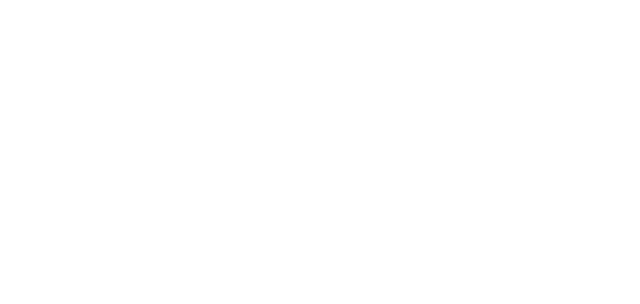
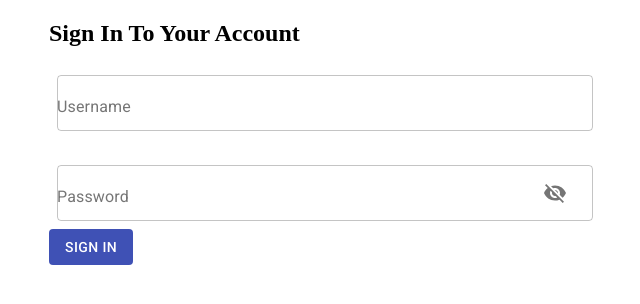
Before and after one commit to parent-tobias/openSky-task, a React (Create React App) app: page / in a window 1280 px wide. Shown: the top 304 px of the page, without its empty margins (315-955 px from the left). Built offline with nearby package versions, Linux system fonts and the light colour scheme.

Commit message:
simulate authentication on login page

```diff
--- a/package.json
+++ b/package.json
@@ -5,12 +5,14 @@
   "dependencies": {
     "@material-ui/core": "^4.11.3",
     "@material-ui/icons": "^4.11.2",
+    "@material-ui/lab": "^4.0.0-alpha.57",
     "@testing-library/jest-dom": "^5.11.4",
     "@testing-library/react": "^11.1.0",
     "@testing-library/user-event": "^12.1.10",
     "axios": "^0.21.1",
     "react": "^17.0.1",
     "react-dom": "^17.0.1",
+    "react-router-dom": "^5.2.0",
     "react-scripts": "4.0.2",
     "web-vitals": "^1.0.1"
   },
--- a/src/App.js
+++ b/src/App.js
@@ -1,7 +1,20 @@
+import { Container } from "@material-ui/core";
 import "./App.css";
+import { BrowserRouter as Router, Route, Switch } from "react-router-dom";
+import Login from "./components/Login";
+import HomePage from "./components/HomePage";
 
 const App = () => {
-  return <></>;
+  return (
+    <Router>
+      <Container>
+        <Switch>
+          <Route exact path="/" component={Login} />
+          <Route exact path="/homepage" component={HomePage} />
+        </Switch>
+      </Container>
+    </Router>
+  );
 };
 
 export default App;
--- /dev/null
+++ b/src/components/HomePage.js
@@ -0,0 +1,7 @@
+import React from "react";
+
+const HomePage = () => {
+  return <div>Homepage</div>;
+};
+
+export default HomePage;
--- /dev/null
+++ b/src/components/Login.js
@@ -0,0 +1,137 @@
+import React, { useState } from "react";
+import { Redirect } from "react-router-dom";
+import { makeStyles } from "@material-ui/core/styles";
+import FormControl from "@material-ui/core/FormControl";
+import { Container, TextField } from "@material-ui/core";
+import clsx from "clsx";
+import IconButton from "@material-ui/core/IconButton";
+import Button from "@material-ui/core/Button";
+import Alert from "@material-ui/lab/Alert";
+// import Input from "@material-ui/core/Input";
+import OutlinedInput from "@material-ui/core/OutlinedInput";
+import InputLabel from "@material-ui/core/InputLabel";
+import InputAdornment from "@material-ui/core/InputAdornment";
+import FormHelperText from "@material-ui/core/FormHelperText";
+import Visibility from "@material-ui/icons/Visibility";
+import VisibilityOff from "@material-ui/icons/VisibilityOff";
+import { Fragment } from "react";
+
+const useStyles = makeStyles((theme) => ({
+  root: {
+    display: "flex",
+    flexWrap: "wrap",
+  },
+  margin: {
+    margin: theme.spacing(1),
+  },
+  withoutLabel: {
+    marginTop: theme.spacing(3),
+  },
+}));
+
+const Login = () => {
+  const classes = useStyles();
+  const [values, setValues] = React.useState({
+    username: "",
+    password: "",
+    showPassword: false,
+    isAuthenticated: false,
+    error: false,
+  });
+
+  const handleChange = (prop) => (event) => {
+    setValues({ ...values, [prop]: event.target.value });
+  };
+
+  const handleClickShowPassword = () => {
+    setValues({ ...values, showPassword: !values.showPassword });
+  };
+
+  const { username, password, isAuthenticated, error } = values;
+
+  const handleSubmit = (event) => {
+    event.preventDefault();
+
+    if (username === "demo" && password === "demo") {
+      setValues({ ...values, isAuthenticated: true });
+    } else {
+      setValues({ ...values, error: true });
+    }
+  };
+
+  if (isAuthenticated) {
+    return <Redirect to="/homepage" />;
+  }
+
+  return (
+    <Container maxWidth="sm">
+      <h2>Sign In To Your Account</h2>
+
+      {error && (
+        <Alert
+          severity="error"
+          onClose={() => {
+            setValues({ ...values, error: false });
+          }}
+        >
+          Invalid Credentials!
+        </Alert>
+      )}
+      <form
+        onSubmit={handleSubmit}
+        className={classes.root}
+        noValidate
+        autoComplete="off"
+      >
+        <FormControl
+          fullWidth
+          className={clsx(classes.margin, classes.textField)}
+        >
+          <InputLabel htmlFor="outlined-adornment-username">
+            Username
+          </InputLabel>
+          <OutlinedInput
+            id="outlined-adornment-username"
+            value={values.username}
+            onChange={handleChange("username")}
+          />
+        </FormControl>
+        <br />
+        <FormControl
+          fullWidth
+          className={clsx(classes.margin, classes.textField)}
+        >
+          <InputLabel htmlFor="outlined-adornment-password">
+            Password
+          </InputLabel>
+          <OutlinedInput
+            id="outlined-adornment-password"
+            type={values.showPassword ? "text" : "password"}
+            value={values.password}
+            onChange={handleChange("password")}
+            endAdornment={
+              <InputAdornment position="end">
+                <IconButton
+                  aria-label="toggle password visibility"
+                  onClick={handleClickShowPassword}
+                >
+                  {values.showPassword ? <Visibility /> : <VisibilityOff />}
+                </IconButton>
+              </InputAdornment>
+            }
+          />
+        </FormControl>
+        <Button
+          type="submit"
+          variant="contained"
+          color="primary"
+          disableElevation
+        >
+          Sign In
+        </Button>
+      </form>
+    </Container>
+  );
+};
+
+export default Login;
```
Also changed, not shown: 1 other file (tests, documents, lock files or other folders).
